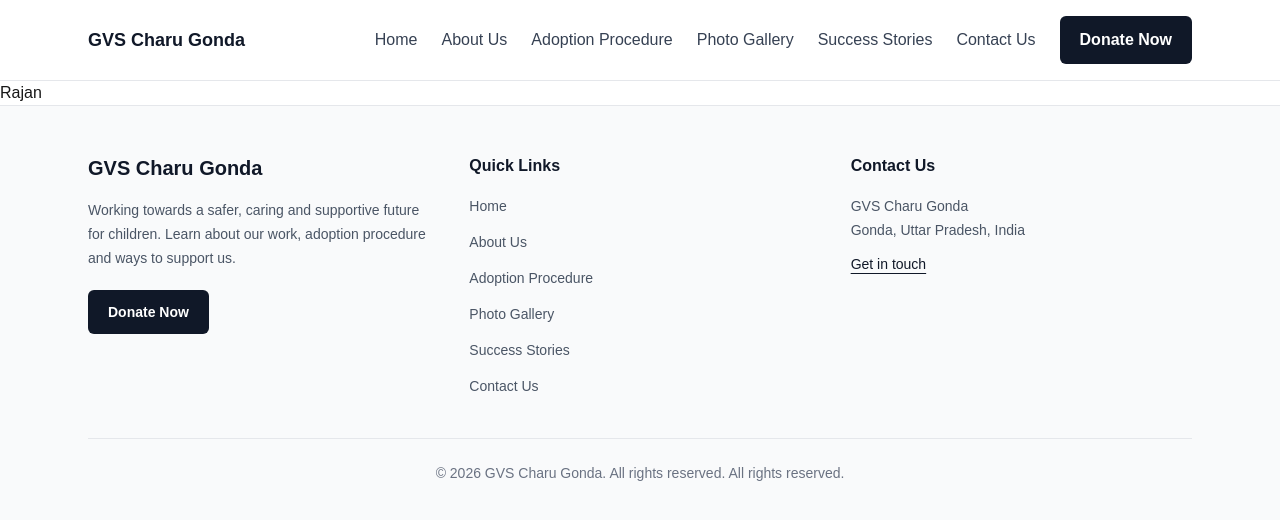
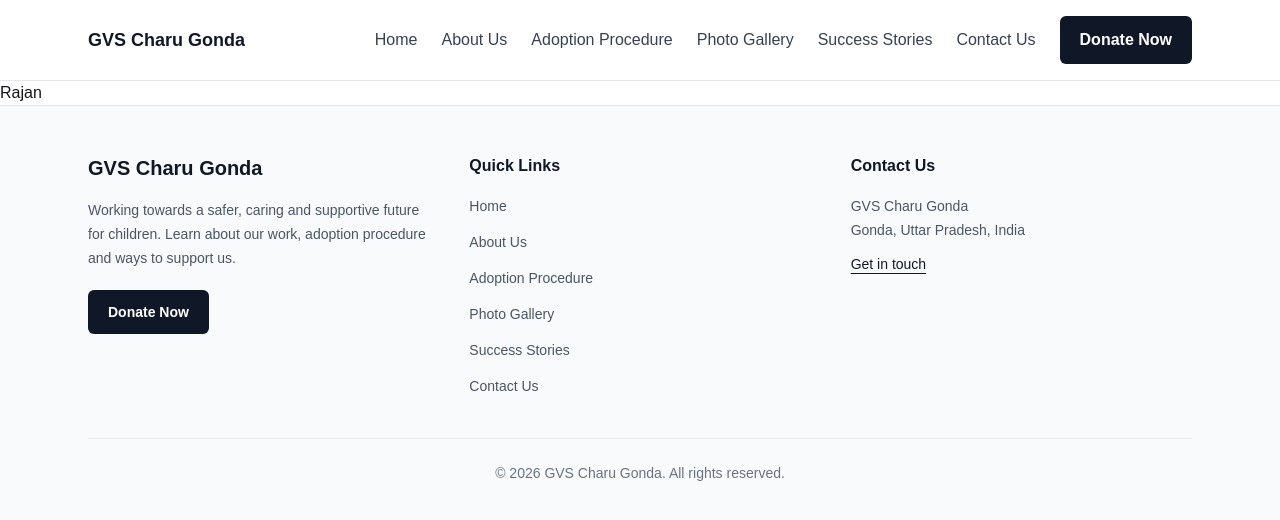
Before and after one commit to rajan03-commits/gvsCharu, a Next.js app: page / in a window 1280 px wide. Shown: the top 520 px of the page. Built offline with nearby package versions, Linux system fonts and the light colour scheme.

Commit message:
Remove duplicate footer text

```diff
--- a/components/Footer.tsx
+++ b/components/Footer.tsx
@@ -85,7 +85,7 @@ export default function Footer() {
         <div className="mt-10 border-t border-gray-200 pt-6">
           <p className="text-center text-sm text-gray-500">
             © 2026 GVS Charu Gonda. All rights reserved.
-            All rights reserved.
+
           </p>
         </div>
       </div>
```
